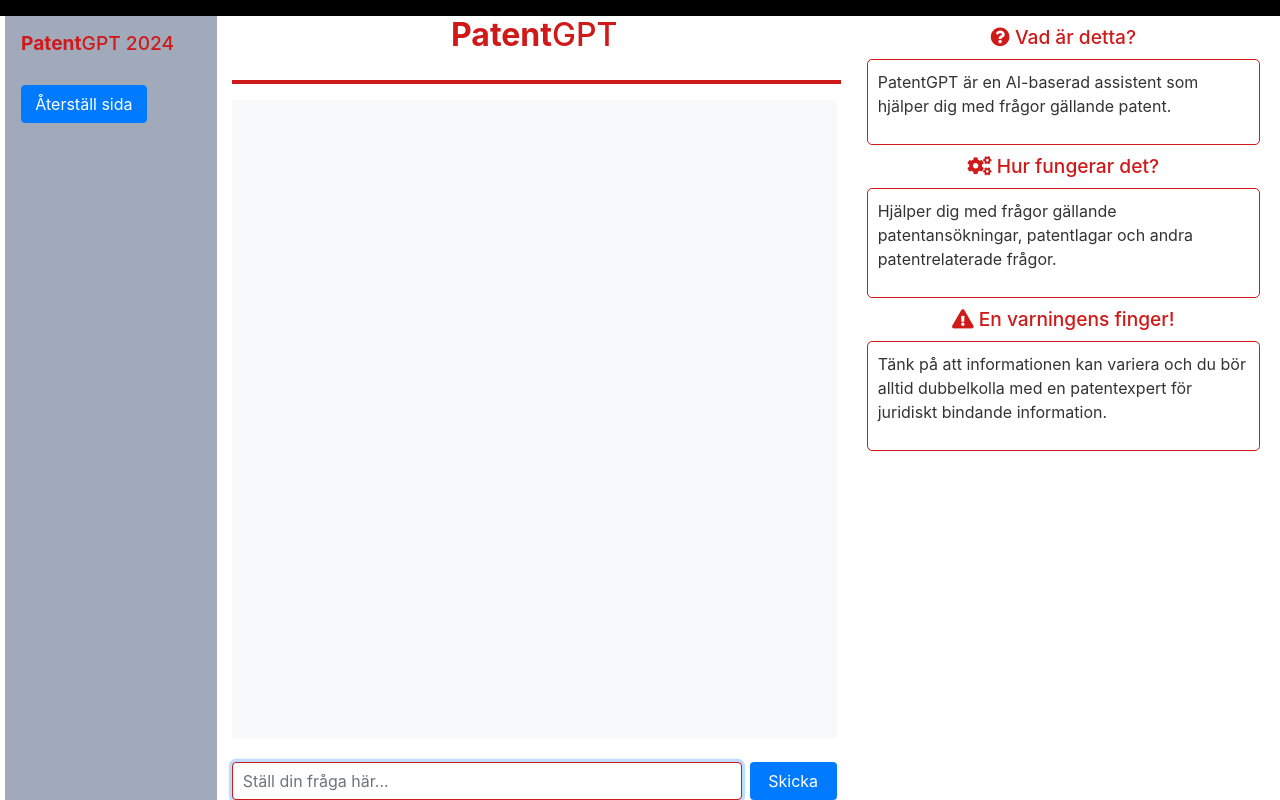
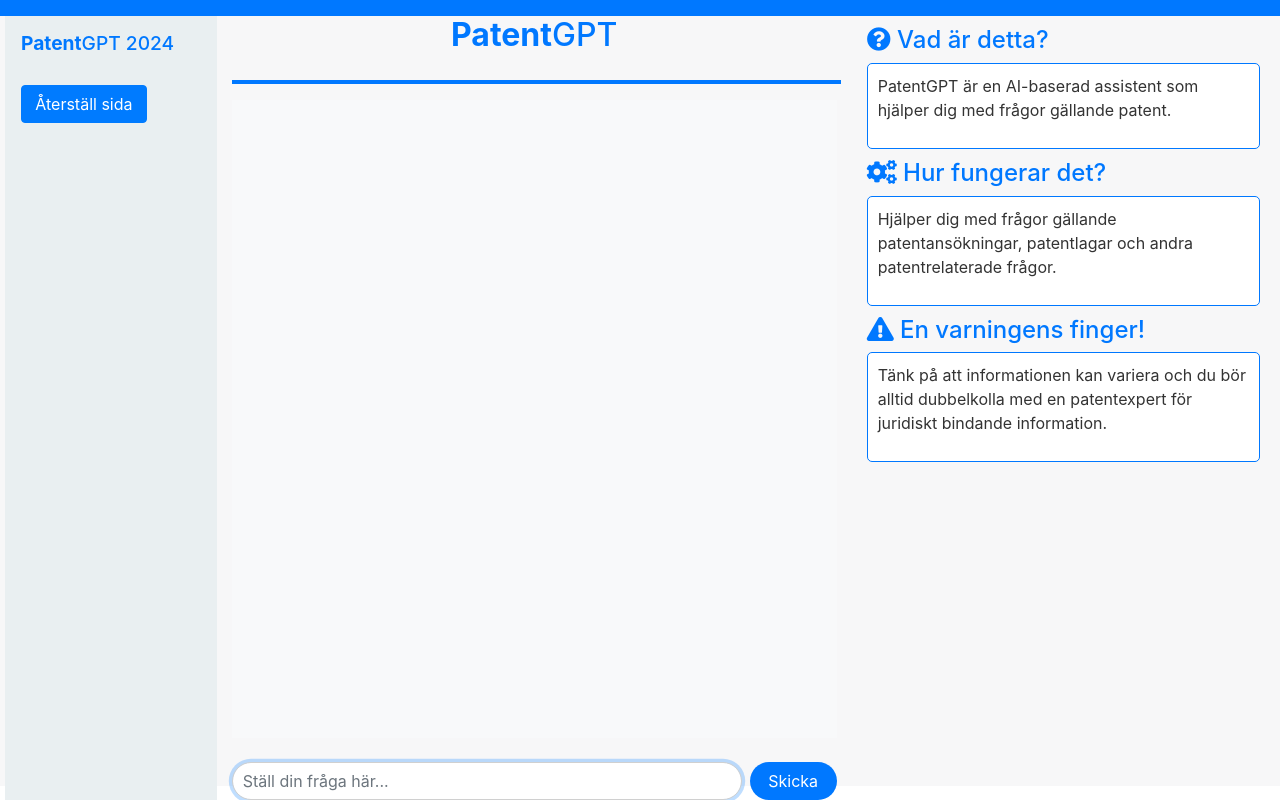
Before and after one commit to Kerem1989/allsvenskan-gpt, a Flask app: page / in a window 1280 px wide. Run offline with Flask 3, Linux system fonts and the light colour scheme; some libraries are stand-ins or nearby versions.

Commit message:
git commit -m "Add HTML, CSS, and JS files

```diff
--- a/app.py
+++ b/app.py
@@ -1,19 +1,19 @@
 from flask import Flask, request, jsonify, render_template
 import openai
 import os
+import re
 
 app = Flask(__name__)
-openai.api_key = os.getenv('OPENAI_API_KEY')
-
-
-
-
-
+openai.api_key = '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'
 
 def is_response_relevant(response):
-    # Kontrollera om svaret innehåller nyckelord relaterade till patent
     patent_keywords = ["patent", "uppfinning", "registrering", "PRV", "immateriella rättigheter", "varumärke"]
     return any(keyword in response.lower() for keyword in patent_keywords)
+
+def remove_formatting(text):
+    text = re.sub(r'\*\*', '', text)
+    text = re.sub(r'\*', '', text)
+    return text.strip()
 
 @app.route('/')
 def index():
@@ -37,16 +37,17 @@ def generate():
         )
         generated_text = response.choices[0].text.strip()
 
-        # Kontrollera om svaret är relevant och giltigt
-        if not is_response_relevant(generated_text):
-            generated_text = (
+        formatted_text = remove_formatting(generated_text)
+
+        if not is_response_relevant(formatted_text):
+            formatted_text = (
                 "Det verkar som att din fråga inte direkt handlar om patent och registrering. "
                 "För mer detaljerad och specifik information, vänligen kontakta Patent- och registreringsverket (PRV). "
                 "Du kan besöka deras hemsida på [www.prv.se](http://www.prv.se) för att läsa mer eller använda deras online-tjänster. "
                 "Om du föredrar personlig kontakt, ring 08-782 28 00 eller skicka ett mejl till kundsupport@prv.se."
             )
 
-        improvement_prompt = f"Förbättra följande svar så att det är mer informativt och användarvänligt och håll det kort och använd radbrytningar:\n\n{generated_text}"
+        improvement_prompt = f"Förbättra följande svar så att det är mer informativt och användarvänligt utan att använda någon formatering:\n\n{formatted_text}"
         improvement_response = openai.ChatCompletion.create(
             model="gpt-4-turbo",
             messages=[
--- a/static/script.js
+++ b/static/script.js
@@ -1,10 +1,15 @@
 function submitPrompt() {
     const inputBox = document.getElementById('userInput');
     const chatBox = document.getElementById('chat-box');
+    const loadingBubble = document.getElementById('loading-bubble');
     const userText = inputBox.value.trim();
 
     if (userText) {
         chatBox.innerHTML += `<div class='user-message'>Användare: ${userText}</div>`;
+        inputBox.value = '';
+
+        // Visa pulserande bubbla
+        loadingBubble.classList.remove('hidden');
 
         fetch('/generate', {
             method: 'POST',
@@ -21,11 +26,15 @@ function submitPrompt() {
                     chatBox.innerHTML += `<div class='bot-message'>PatentGPT: ${data.response}</div>`;
                 }
                 chatBox.scrollTop = chatBox.scrollHeight;
+
+                // Dölj pulserande bubbla
+                loadingBubble.classList.add('hidden');
             })
             .catch(error => {
                 chatBox.innerHTML += `<div class='bot-message'>PatentGPT: Ett fel inträffade: ${error.message}</div>`;
+
+                // Dölj pulserande bubbla
+                loadingBubble.classList.add('hidden');
             });
-
-        inputBox.value = '';
     }
 }
--- a/static/styles.css
+++ b/static/styles.css
@@ -2,15 +2,15 @@ body, html {
     height: 100%;
     margin: 0;
     font-family: 'Source Sans Pro', Arial, sans-serif;
-    background-color: #282c34;
-    color: #d01919;
+    background-color: #e9eff1;
+    color: #4f4f4f;
     overflow: hidden;
 }
 
 .header {
     width: 100%;
     height: 16px;
-    background-color: #000000;
+    background-color: #0078ff;
     position: fixed;
     top: 0;
     left: 0;
@@ -22,14 +22,15 @@ body, html {
     box-sizing: border-box;
     height: calc(100vh - 10px);
     margin-top: 10px;
+    background-color: #f7f7f8;
 }
 
 #chat-box {
     width: 100%;
     flex-grow: 1;
     overflow-y: auto;
-    background-color: white;
-    color: #ff0000;
+    background-color: #ffffff;
+    color: #4f4f4f;
     padding: 10px;
     margin-bottom: 50px;
 }
@@ -39,18 +40,18 @@ body, html {
     align-items: center;
     padding: 10px;
     margin: 10px 0;
-    border-radius: 10px;
+    border-radius: 15px;
 }
 
 .user-message {
-    background-color: rgba(25, 0, 255, 0.84);
+    background-color: #0078ff;
     color: white;
     justify-content: flex-start;
 }
 
 .bot-message {
-    background-color: #d01919;
-    color: white;
+    background-color: #f0f0f0;
+    color: #000000;
     justify-content: flex-end;
 }
 
@@ -65,27 +66,29 @@ input[type="text"].long-input {
     flex-grow: 3;
     padding: 10px;
     margin-right: 5px;
-    border: 1px solid #d01919;
+    border: 1px solid #d0d0d0;
     height: 38px;
-    border-radius: 4px;
-
+    border-radius: 20px;
 }
 
 button.small-button {
     cursor: pointer;
-    background-color: #007bff;
+    background-color: #0078ff;
     color: white;
     border: none;
     padding: 5px 10px;
     width: 100px;
     height: 38px;
-    border-radius: 4px;
+    border-radius: 20px;
+}
+
+.patent-gpt-title, .patent-gpt-main-title, .section-title, .year, .patent-gpt-info-title {
+    color: #0078ff;
 }
 
 .patent-gpt-title {
     text-align: left;
     margin-bottom: 10px;
-    color: #d01919;
     font-size: 1.2rem;
     margin-top: 0;
 }
@@ -93,24 +96,21 @@ button.small-button {
 .patent-gpt-main-title {
     text-align: center;
     margin-bottom: 10px;
-    color: #d01919;
     font-size: 2rem;
 }
 
 .custom-hr {
-    border: 2px solid #d01919;
+    border: 2px solid #0078ff;
     width: 100%;
 }
 
 .year {
-    color: #d01919;
     font-size: 1.2rem;
     margin-left: 10px;
 }
 
 .patent-gpt-info-title {
     text-align: center;
-    color: #d01919;
     font-size: 1.5rem;
     margin-top: 10px;
 }
@@ -129,18 +129,11 @@ button.small-button {
     border-radius: 5px;
     color: #333;
     margin-bottom: 10px;
-    border: 1px solid #d01919;
-}
-
-.section-title {
-    font-size: 1.2rem;
-    margin-bottom: 10px;
-    text-align: center;
-    color: #d01919;
+    border: 1px solid #0078ff;
 }
 
 .bg-lightpink {
-    background-color: #a0aabb;
+    background-color: #e9eff1;
     height: 100vh;
     display: flex;
     flex-direction: column;
@@ -150,23 +143,50 @@ button.small-button {
     padding-left: 10px;
 }
 
-.btn-primary {
-    background-color: #d01919;
-    border-color: #d01919;
-    width: 50%;
-}
-
-.btn-secondary {
-    background-color: #d01919;
-    border-color: #d01919;
+.btn-primary, .btn-secondary {
+    background-color: #0078ff;
+    border-color: #0078ff;
 }
 
 .medium-button {
     width: 70%;
-    color: rgba(25, 0, 255, 0.84);
+    color: #0078ff;
     padding: 10px 20px;
-    border-radius: 5px;
+    border-radius: 20px;
     cursor: pointer;
     text-align: center;
     margin-top: 20px;
 }
+
+#loading-bubble {
+    position: fixed;
+    bottom: 10px;
+    right: 20px;
+    padding: 10px 20px;
+    background-color: rgba(0, 0, 0, 0.7);
+    color: #fff;
+    border-radius: 20px;
+    box-shadow: 0 0 10px rgba(0, 0, 0, 0.5);
+    animation: pulse 1.5s infinite;
+    font-size: 16px;
+    font-family: Arial, sans-serif;
+}
+
+@keyframes pulse {
+    0% {
+        transform: scale(1);
+        opacity: 1;
+    }
+    50% {
+        transform: scale(1.1);
+        opacity: 0.7;
+    }
+    100% {
+        transform: scale(1);
+        opacity: 1;
+    }
+}
+
+.hidden {
+    display: none;
+}
--- a/templates/index.html
+++ b/templates/index.html
@@ -23,8 +23,7 @@
         <div class="col-lg-6 d-flex flex-column align-items-center vh-100">
             <h2 class="patent-gpt-main-title"><span class="patent-bold">Patent</span>GPT</h2>
             <hr class="w-100 custom-hr">
-            <div id="chat-box" class="w-100 bg-light overflow-auto p-3 mb-2">
-            </div>
+            <div id="chat-box" class="w-100 bg-light overflow-auto p-3 mb-2"></div>
             <form id="input-form" class="w-100 d-flex align-items-center mt-3 mb-3" onsubmit="submitPrompt(); return false;">
                 <input type="text" id="userInput" class="form-control mr-2 long-input" placeholder="Ställ din fråga här..." autofocus>
                 <button type="submit" class="btn btn-primary small-button">Skicka</button>
@@ -47,6 +46,12 @@
     </div>
 </div>
 
+
+<div id="loading-bubble" class="hidden">
+    <i class="fas fa-spinner fa-spin"></i> PatentGPT tänker...
+</div>
+
+
 <script src="{{ url_for('static', filename='script.js') }}"></script>
 <script src="https://code.jquery.com/jquery-3.5.1.slim.min.js"></script>
 <script src="https://cdn.jsdelivr.net/npm/@popperjs/core@2.5.3/dist/umd/popper.min.js"></script>
```
Also changed, not shown: static/Bild1.png.
